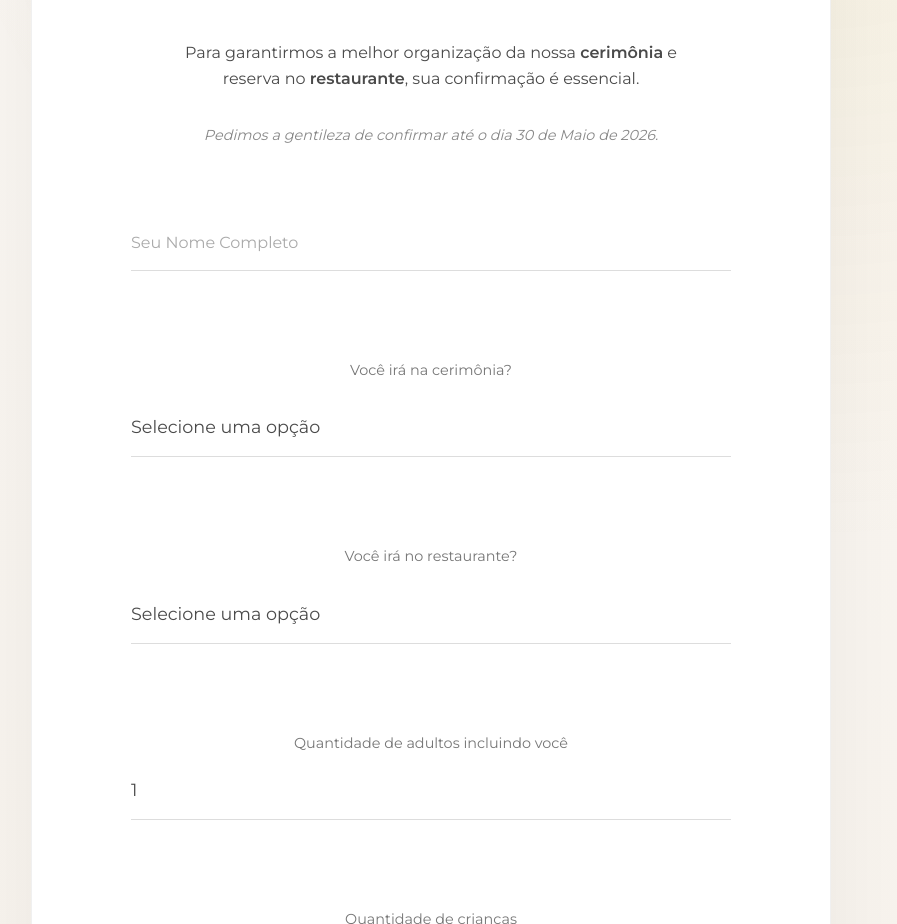
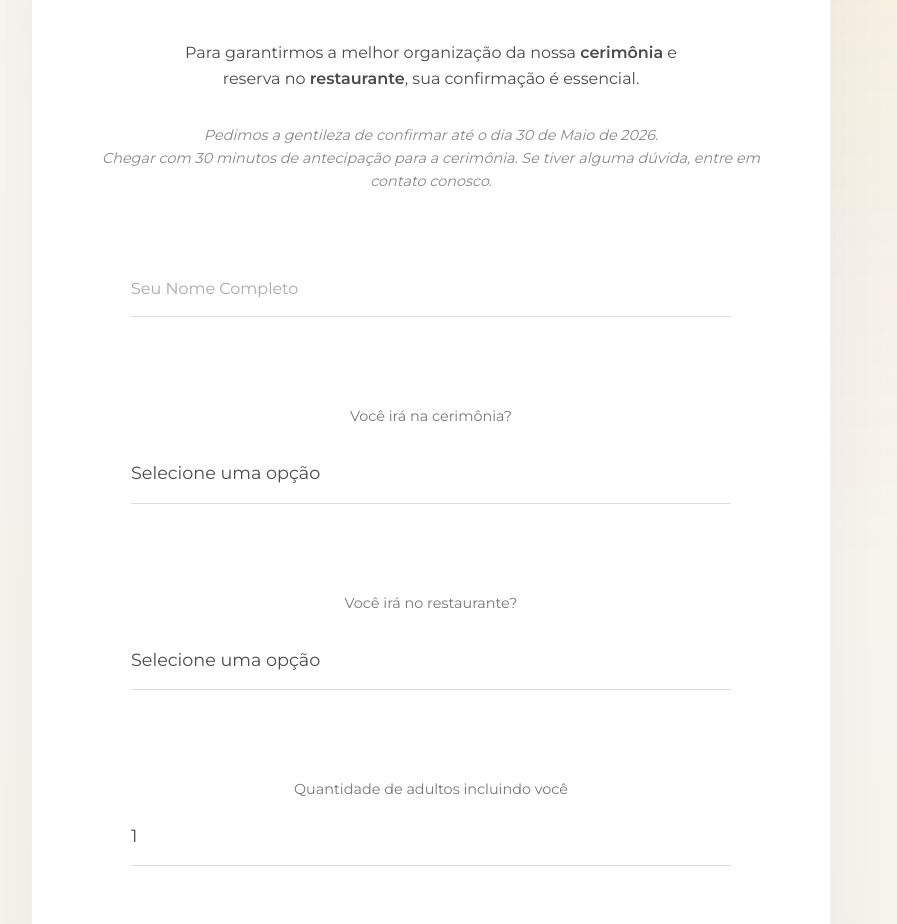
Before and after one commit to PatrickCaramico/Site_casamento, a website built with Vite: page index.html in a window 1280 px wide. Shown: the part 3880-4804 px from the top of the page, without its empty margins (209-1106 px from the left). Built offline with nearby package versions, Linux system fonts and the light colour scheme; no server answers; a web font is replaced by a local one.

Commit message:
Update RSVP note with confirmation details
Added additional RSVP instructions for guests.

```diff
--- a/index.html
+++ b/index.html
@@ -184,7 +184,9 @@
               <strong>restaurante</strong>, sua confirmação é essencial.
             </p>
             <p class="rsvp-note">
-              Pedimos a gentileza de confirmar até o dia 30 de Maio de 2026.
+              Pedimos a gentileza de confirmar até o dia 30 de Maio de 2026.<br />
+              Chegar com 30 minutos de antecipação para a cerimônia. Se tiver
+              alguma dúvida, entre em contato conosco.
             </p>
 
             <form id="rsvp-form" class="rsvp-form-premium">
```
